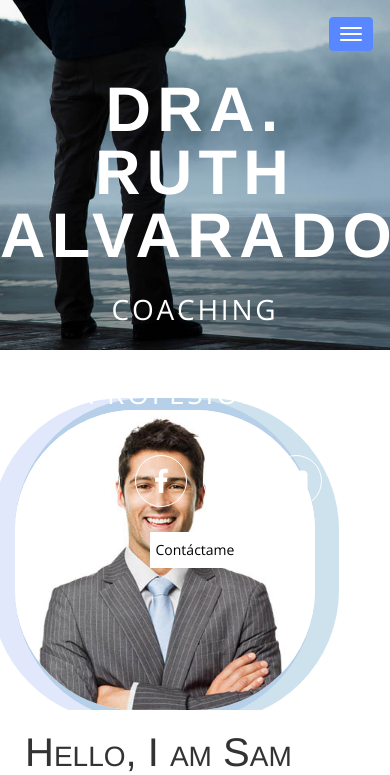
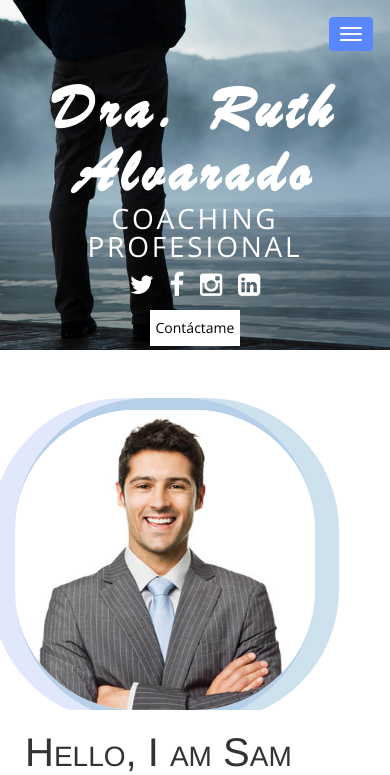
Before and after one commit to Robersillo/ruthWEB, a PHP site: page / in a window 390 px wide. Shown: the top 775 px of the page. Run offline with PHP 8.4, Linux system fonts and the light colour scheme.

Commit message:
Font - MAGIN
Fuente del titulo y margenes de los titulos y redes sociales para trabajar en modo mobile

```diff
--- a/html/index/index.php
+++ b/html/index/index.php
@@ -14,7 +14,7 @@
     <div class="container banner-content">
             <div class="row">
                 <header class="centered">
-                    <h1>Dra. Ruth Alvarado</h1>
+                    <h1 class="familyy">Dra. Ruth Alvarado</h1>
                     <p>Coaching Profesional</p>
                 </header>
                 <div class="social-icons">
@@ -22,8 +22,6 @@
                         <a href="https://www.facebook.com/"><i class="fa fa-facebook"></i></a>
 						 <a href="https://www.instagram.com/"><i class="fa fa-instagram"></i></a>
                         <a href="https://www.linkedin.com/"><i class="fa fa-linkedin-square"></i></a>
-
-
                 </div>
                 <a href="./?view=index#contactUs" class="hireMe">Contáctame</a>
             </div>
--- a/html/overall/header.php
+++ b/html/overall/header.php
@@ -11,6 +11,7 @@
 <meta name="author" content="WebThemez">
 
 <link rel="stylesheet" href="views/css/bootstrap.min.css" />
+<link rel="stylesheet" href="views/fonts/fuentes.css" />
 <link rel="stylesheet" type="views/text/css" href="views/css/isotope.css" media="screen" />
 <link rel="stylesheet" href="views/js/fancybox/jquery.fancybox.css" type="text/css" media="screen" />
 <link rel="stylesheet" type="views/text/css" href="views/css/da-slider.css" />
--- a/html/overall/menu.php
+++ b/html/overall/menu.php
@@ -12,7 +12,7 @@
           <li><a href="./?view=index#skills" class="scroll-link">Habilidades</a></li>
           <li><a href="./?view=index#experience" class="scroll-link">Experiencia</a></li>
           <li><a href="./?view=blog" class="scroll-link">BLOG</a></li>
-          <li><a href="./?view=index#contactUs" class="scroll-link">Contact Us</a></li>
+          <li><a href="./?view=index#contactUs" class="scroll-link">Contacto</a></li>
         </ul>
       </div>
       <!--/.navbar-collapse-->
--- a/views/css/styles.css
+++ b/views/css/styles.css
@@ -324,16 +324,12 @@ text-align:center;
 }
 .banner-content .social-icons{
  text-align:center;
- margin-top:20px;
+ margin-top:3%;
 }
 .banner-content .social-icons a{
 text-align: center;
-border: 1px solid #fff;
 border-radius: 90px !important;
-height: 52px;
-line-height: 60px;
 padding: 0px;
-width: 52px;
 display: inline-block;
 color:#fff;
 margin:0 6px;
@@ -359,7 +355,7 @@ text-align: center;
 width: 90px;
 color:#000;
 padding:8px 5px;
-margin-top:25px;
+margin-top:3%;
 }
 .banner-content header  h1{
  text-align:center;
@@ -377,7 +373,7 @@ text-transform: uppercase;
 margin-bottom: 5px;
 padding: 0 8px;
 letter-spacing: .1em;
-line-height: 3em;
+line-height: 1em;
 text-transform: uppercase;
 }
 .centered {
--- /dev/null
+++ b/views/fonts/fuentes.css
@@ -0,0 +1,9 @@
+@font-face {
+font-family: "Brush Script MT";
+src: url("brush script mt kursiv.ttf");
+}
+
+.familyy {
+  font-family: "Brush Script MT";
+  text-transform: none!important;
+}
```
Also changed, not shown: views/fonts/BRUSHSCI.ttf (added), views/fonts/brush script mt kursiv.ttf (added).
